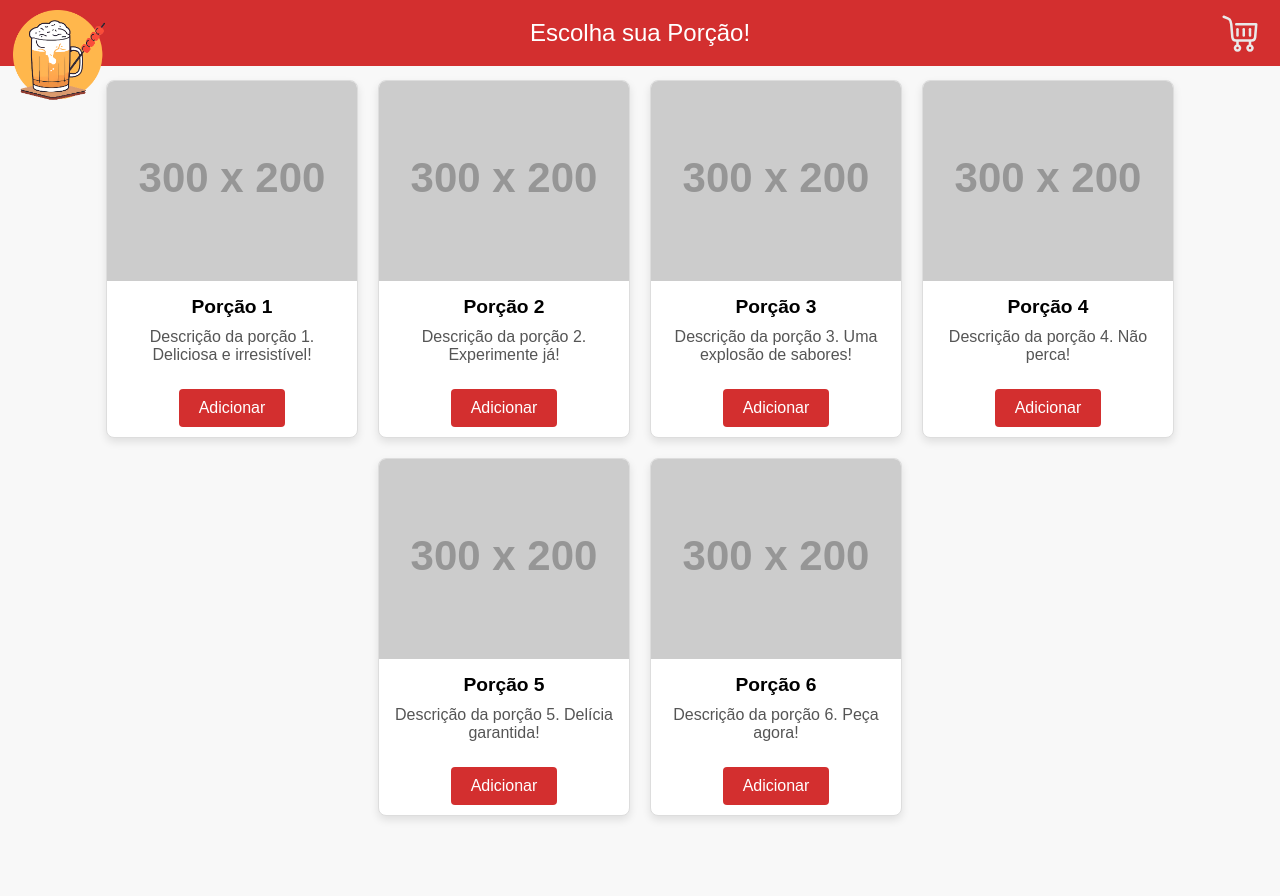
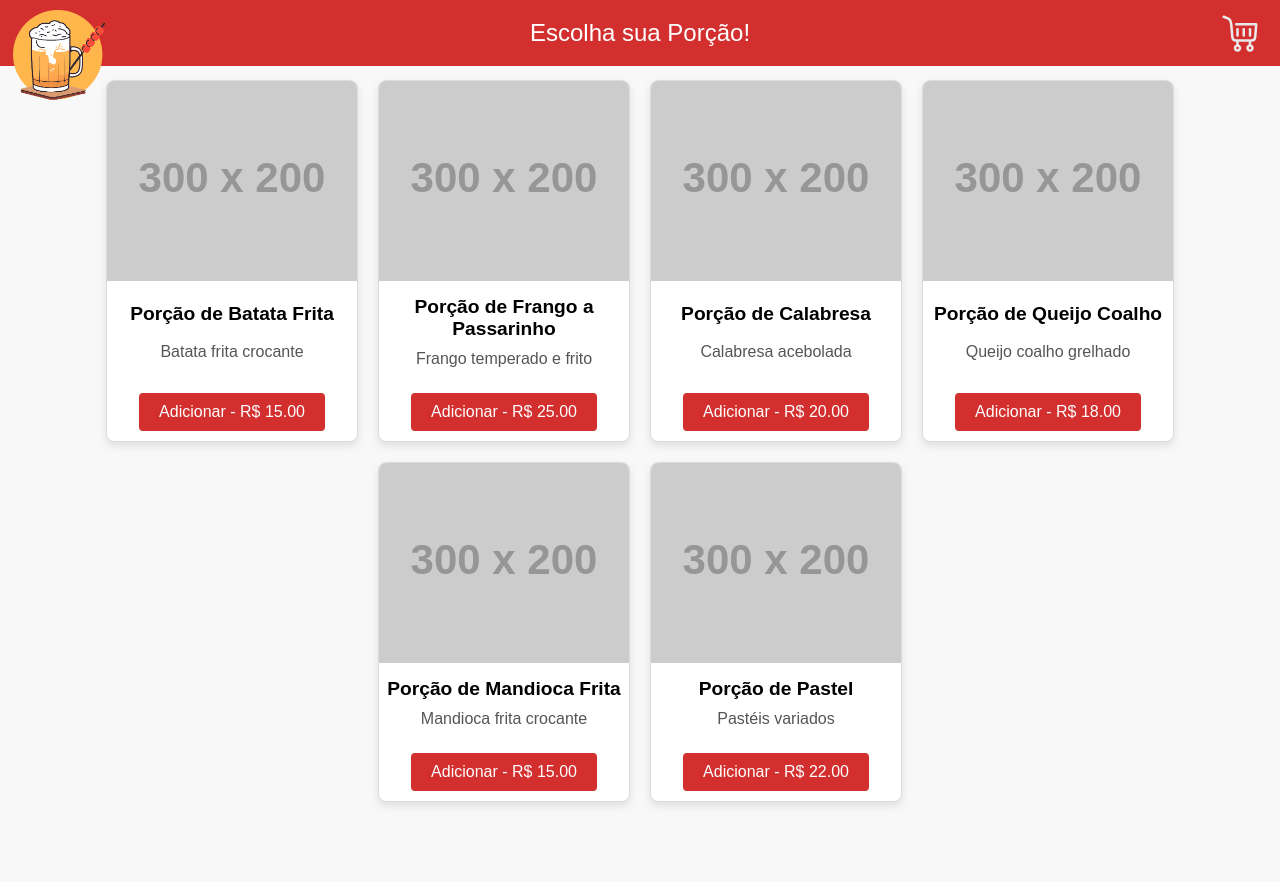
Before and after one commit to vitaoal/ecommerce-microsservices, a Flask app: page / in a window 1280 px wide. After the commit the page ends 809 px from the top, so only its background shows below. Run offline with Flask 3, Linux system fonts and the light colour scheme; grey boxes labelled with a size stand in for pictures from a placeholder-image service; some libraries are stand-ins or nearby versions.

Commit message:
atualização do frontend

```diff
--- a/main.py
+++ b/main.py
@@ -1,13 +1,45 @@
-from flask import Flask, render_template, request, make_response
+import json
+from flask import Flask, render_template, request, make_response, jsonify
 app = Flask(__name__)
 
+menu = [
+    {"id": 1, "title": "Porção de Batata Frita", "price": 15, "details": "Batata frita crocante"},
+    {"id": 2, "title": "Porção de Frango a Passarinho", "price": 25, "details": "Frango temperado e frito"},
+    {"id": 3, "title": "Porção de Calabresa", "price": 20, "details": "Calabresa acebolada"},
+    {"id": 4, "title": "Porção de Queijo Coalho", "price": 18, "details": "Queijo coalho grelhado"},
+    {"id": 5, "title": "Porção de Mandioca Frita", "price": 15, "details": "Mandioca frita crocante"},
+    {"id": 6, "title": "Porção de Pastel", "price": 22, "details": "Pastéis variados"}
+]
+
+# API
+@app.get("/menu")
+def get_menu():
+    return jsonify(menu)
+
+@app.post("/menu")
+def add_menu():
+    if request.is_json:
+        new_item = request.get_json()
+        new_item["id"] = len(menu) + 1
+        menu.append(new_item)
+        return jsonify(new_item), 201
+    return {"error":"Request must be JSON"}, 415
+
+# Páginas
 @app.route("/")
 def index():
     return render_template("index.html")
 
 @app.route("/carrinho")
 def shopping_cart():
-    return render_template("cart.html")
+    cart_items = request.cookies.get('cart', '[]')
+    print("Carrinho:", cart_items)
+
+    try:
+        cart = json.loads(cart_items)
+        return render_template("cart.html", cart=cart)
+    except json.JSONDecodeError:
+        return render_template("cart.html", cart=[])
 
 #@app.route('/setcookie', methods = ['POST', 'GET'])
 #def setcookie():
--- /dev/null
+++ b/static/menu.js
@@ -0,0 +1,41 @@
+async function loadMenu(){
+    try {
+        const response = await fetch('/menu');
+        const menu = await response.json();
+
+        const container = document.querySelector('.container');
+        container.innerHTML = '';
+
+        menu.forEach(item=>{
+            const portionHtml = `
+                <div class="portion">
+                    <img src="https://placehold.co/300x200" alt="${item.title}">
+                    <h3>${item.title}</h3>
+                    <p>${item.details}</p>
+                    <button data-id="${item.id}" data-price="${item.price}">
+                        Adicionar - R$ ${item.price.toFixed(2)}
+                    </button>
+                </div>
+            `;
+            container.innerHTML += portionHtml;
+        });
+    } catch(error) {
+        console.error('Erro ao carregar o menu:', error);
+    }
+}
+
+// Adiciona o id do item à variável cart nos cookies
+function addToCart(itemId) {
+    let cart = JSON.parse(localStorage.getItem('cart')||'[]');
+    cart.push(itemId);
+    localStorage.setItem('cart', JSON.stringify(cart));
+    document.cookie = `cart=${JSON.stringify(cart)};path=/`;
+}
+
+document.addEventListener('DOMContentLoaded', loadMenu)
+
+document.addEventListener('click', function(e){
+    if (e.target.tagName === 'BUTTON' && e.target.dataset.id){
+        addToCart(parseInt(e.target.dataset.id));
+    }
+})
--- a/static/style.css
+++ b/static/style.css
@@ -48,7 +48,7 @@ header {
     gap: 20px;
 }
 .portion {
-    width: 250px;
+    width: min(250px, 45%);
     background-color: white;
     border: 1px solid #ddd;
     border-radius: 8px;
--- a/templates/cart.html
+++ b/templates/cart.html
@@ -5,6 +5,7 @@
     <meta name="viewport" content="width=device-width, initial-scale=1.0">
     <title>Shopping Cart</title>
     <link rel="stylesheet" href="{{ url_for('static', filename='style.css') }}">
+    <script src="{{url_for('static', filename='cart.js')}}"></script>
 </head>
 <body>
     <header>
--- a/templates/index.html
+++ b/templates/index.html
@@ -5,6 +5,7 @@
     <meta name="viewport" content="width=device-width, initial-scale=1.0">
     <title>Toten de Pedidos</title>
     <link rel="stylesheet" href="{{ url_for('static', filename='style.css') }}">
+    <script src="{{url_for('static', filename='menu.js')}}"></script>
 </head>
 <body>
     <header>
@@ -19,42 +20,7 @@
         </div>
     </header>
     <div class="container">
-        <div class="portion">
-            <img src="https://placehold.co/300x200" alt="Porção 1">
-            <h3>Porção 1</h3>
-            <p>Descrição da porção 1. Deliciosa e irresistível!</p>
-            <button>Adicionar</button>
-        </div>
-        <div class="portion">
-            <img src="https://placehold.co/300x200" alt="Porção 2">
-            <h3>Porção 2</h3>
-            <p>Descrição da porção 2. Experimente já!</p>
-            <button>Adicionar</button>
-        </div>
-        <div class="portion">
-            <img src="https://placehold.co/300x200" alt="Porção 3">
-            <h3>Porção 3</h3>
-            <p>Descrição da porção 3. Uma explosão de sabores!</p>
-            <button>Adicionar</button>
-        </div>
-        <div class="portion">
-            <img src="https://placehold.co/300x200" alt="Porção 4">
-            <h3>Porção 4</h3>
-            <p>Descrição da porção 4. Não perca!</p>
-            <button>Adicionar</button>
-        </div>
-        <div class="portion">
-            <img src="https://placehold.co/300x200" alt="Porção 5">
-            <h3>Porção 5</h3>
-            <p>Descrição da porção 5. Delícia garantida!</p>
-            <button>Adicionar</button>
-        </div>
-        <div class="portion">
-            <img src="https://placehold.co/300x200" alt="Porção 6">
-            <h3>Porção 6</h3>
-            <p>Descrição da porção 6. Peça agora!</p>
-            <button>Adicionar</button>
-        </div>
+        <!-- O conteúdo será inserido dinamicamente -->
     </div>
 </body>
 </html>
```
Also changed, not shown: static/cart.js (added, +104 -0 lines).
